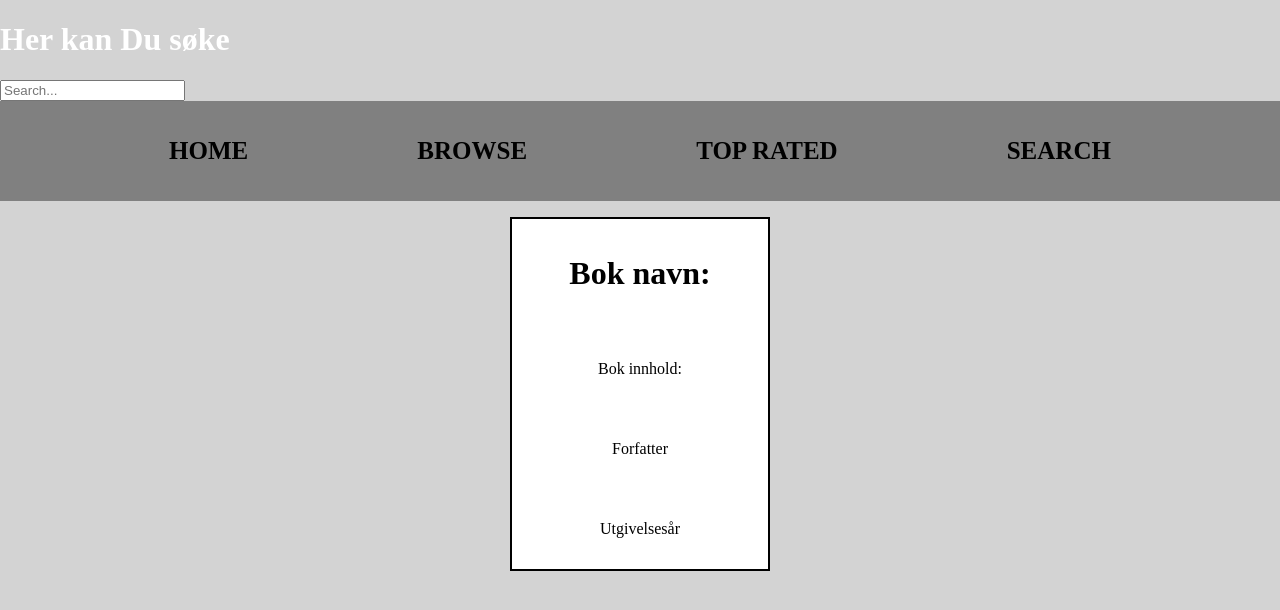
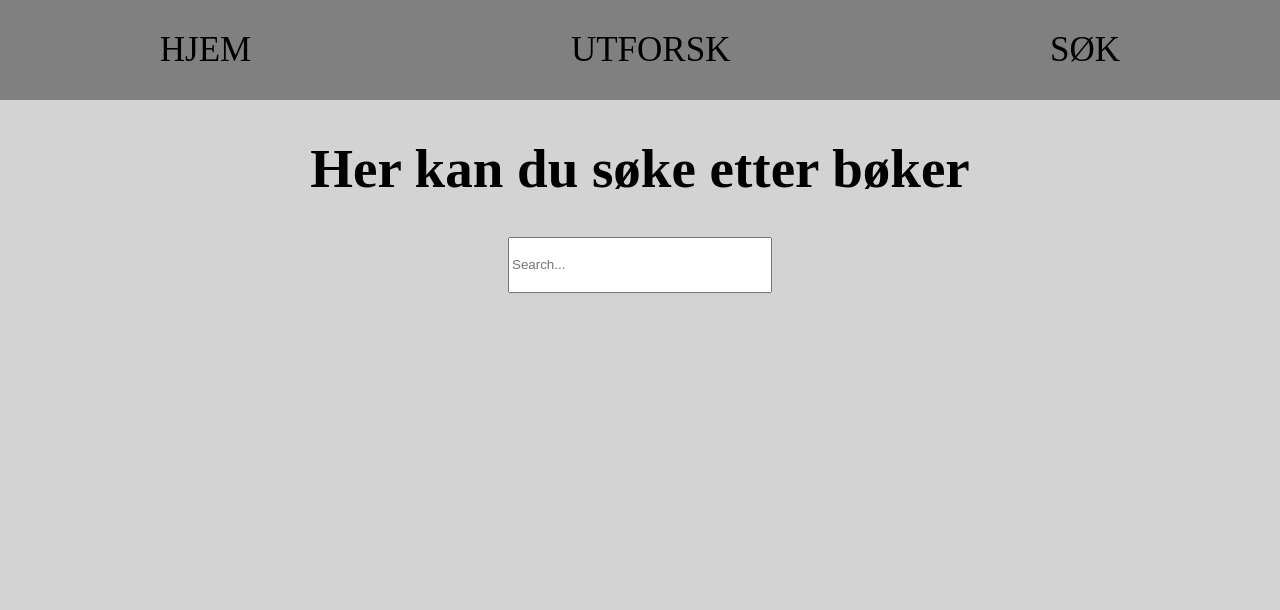
Before and after one commit to TordWestby/uin23ak4_booksearch_Westby, a React (Vite) app in the folder my-app/: page /search in a window 1280 px wide. Shown: the top 610 px of the page. Built offline with nearby package versions, Linux system fonts and the light colour scheme.

Commit message:
Navbar og Søke siden
Fått på plass en fungeren navbar men noe trøbbel anngående layout filen skal ses på!
Mangler også å integrere apiet som er neste sted!

```diff
--- a/my-app/src/App.jsx
+++ b/my-app/src/App.jsx
@@ -1,12 +1,26 @@
 import { useState } from 'react';
+import { BrowserRouter as Router, Routes, Route, Link } from 'react-router-dom';
 import React from 'react';
 import './style.css';
 import Layout from './components/layout.jsx';
+import Navbar from './components/navbar.jsx';
+import Home from './components/home.jsx';
+import Browse from './components/browse.jsx';
+import Soke from './components/soke.jsx';
 
 function App() {
   return (
-    <Layout />
-  )
+    <Router>
+      <div>
+        <Navbar />
+        <Routes>
+          <Route path="/" element={<Home />} />
+          <Route path="/browse" element={<Browse />} />
+          <Route path='/search' element={<Soke />} />
+        </Routes>
+      </div>
+    </Router>
+  );
 }
 
 export default App
--- /dev/null
+++ b/my-app/src/components/browse.jsx
@@ -0,0 +1,7 @@
+import React from "react"
+
+const Browse = () => {
+    <h1>Hello! Browse</h1>
+}
+
+export default Browse
--- /dev/null
+++ b/my-app/src/components/home.jsx
@@ -0,0 +1,18 @@
+import react from 'react';
+import { useState } from 'react';
+
+function Home() {
+    return (
+        <div className='main-content'>
+            <div className='boxes'>
+                <h1>Bok navn:</h1>
+                <p>Bok innhold:</p>
+                <p>Forfatter</p>
+                <p>Utgivelsesår</p>
+            </div>
+        </div>
+    )
+}
+
+
+export default Home
--- a/my-app/src/components/layout.jsx
+++ b/my-app/src/components/layout.jsx
@@ -2,15 +2,13 @@ import { useState } from 'react';
 import React from 'react';
 import Navbar from './navbar';
 import '../style.css';
-import Content from './content';
-import Search from '../pages/search';
+
 
 function Layout() {
     return(
-        <>
-        <Navbar />
-        <Content />
-        </>
+        <div>
+            <Navbar />
+        </div>
         )
 }
 
--- a/my-app/src/components/navbar.jsx
+++ b/my-app/src/components/navbar.jsx
@@ -1,27 +1,22 @@
 import React from 'react';
-import { BrowserRouter as Router, Routes, Route } from 'react-router-dom';
-import Search from '../pages/search';
-import Home from '../pages/home';
+import { Link } from 'react-router-dom';
 
 function Navbar() {
-    return (
-        <>
-        <Router>
-            <Routes>
-                <Route path='/' element={<Home />} />
-                <Route path='/search' element={<Search />} />
-            </Routes>
-        </Router>
-        <ul>
-            <li>
-                <a href="/">Home</a>
-                <a href="#">Browse</a>
-                <a href="#">Top Rated</a>
-                <a href="/Search">Search</a>
-            </li>
-        </ul>
-        </>
-    )
+  return (
+    <nav>
+      <ul>
+        <li>
+          <Link to="/">Hjem</Link>
+        </li>
+        <li>
+          <Link to="/browse">Utforsk</Link>
+        </li>
+        <li>
+          <Link to="/search">Søk</Link>
+        </li>
+      </ul>
+    </nav>
+  );
 }
 
 export default Navbar;
--- /dev/null
+++ b/my-app/src/components/soke.jsx
@@ -0,0 +1,12 @@
+import react, { useState } from "react";
+
+function Soke() {
+    return (
+        <div id="search">
+        <h1>Her kan du søke etter bøker</h1>
+        <input type="text" placeholder="Search..."></input>
+        </div>
+    )
+}
+
+export default Soke
--- a/my-app/src/pages/home.jsx
+++ /dev/null
@@ -1,7 +0,0 @@
-import React from "react"
-
-const Home = () => {
-    <h1>Hello!</h1>
-}
-
-export default Home
--- a/my-app/src/pages/search.jsx
+++ /dev/null
@@ -1,12 +0,0 @@
-import React from 'react';
-
-const Search = () => {
-    return (
-        <div className='search-site'>
-            <h1>Her kan Du søke</h1>
-            <input type="text" placeholder='Search...'/>
-        </div>
-    )
-}
-
-export default Search
--- a/my-app/src/style.css
+++ b/my-app/src/style.css
@@ -8,37 +8,6 @@ body {
     padding: 0;
 }
 
-ul {
-    width: 100%;
-    height: 100px;
-    margin: 0;
-    padding: 0;
-    background-color: gray;
-}
-
-ul li {
-    width: 100%;
-    height: 100px;
-    list-style: none;
-    display: flex;
-    align-items: center;
-    justify-content: space-evenly;
-}
-
-ul li a {
-   color: black;
-   text-decoration: none;
-   font-size: 25px;
-   text-transform: uppercase;
-   font-weight: bold;
-}
-
-ul li a:hover {
-    font-size: 26.5px;
-    transition: 0.4s;
-    color: white;
-    font-weight: bolder;
-}
 
 .main-content {
     width: 100%;
@@ -66,3 +35,51 @@ ul li a:hover {
 .search-site {
     color: white;
 }
+
+
+/*Navbar*/
+nav ul {
+    display: flex;
+    flex-direction: row;
+    justify-content: space-around;
+    margin: 0;
+    padding: 0;
+    width: 100%;
+    height: 100px;
+    background-color: gray;
+    align-items: center;
+}
+
+nav ul li {
+    list-style: none;
+}
+
+nav ul li a {
+    color: black;
+    text-decoration: none;
+    font-size: 35px;
+    text-transform: uppercase;
+}
+
+nav ul li a:hover {
+    color: white;
+    transition: 0.4s;
+}
+
+/*Search function*/
+
+#search {
+    display: flex;
+    justify-content: center;
+    align-items: center;
+    flex-direction: column;
+}
+
+#search h1 {
+    font-size: 55px;
+}
+
+#search input {
+    width: 20%;
+    height: 50px
+}
```
